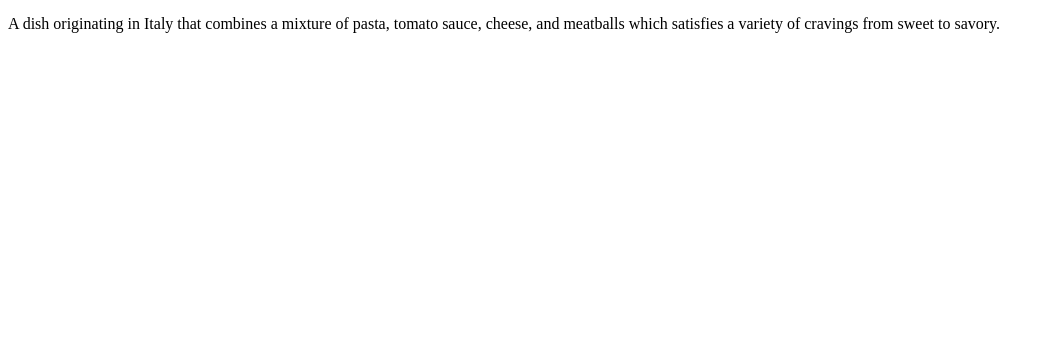
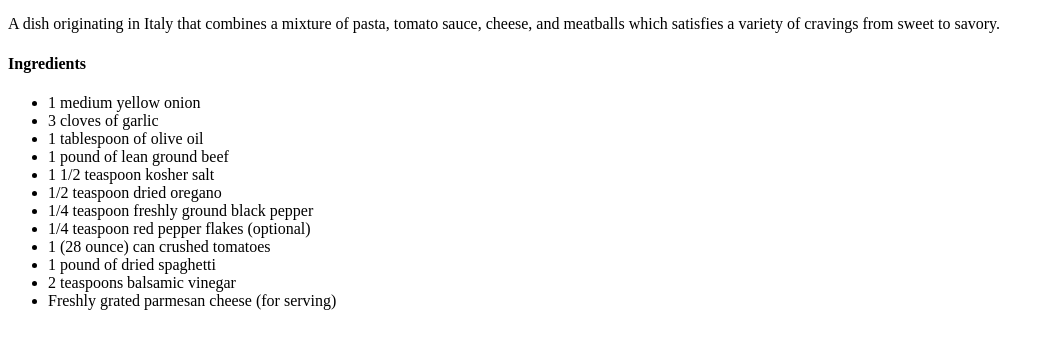
Before and after one commit to NaClIsGood/odin-recipes, a plain HTML site: page recipes/spaghetti.html in a window 1280 px wide. Shown: the part 428-776 px from the top of the page, without its empty margins (0-1054 px from the left). Drawn offline with Linux system fonts and the light colour scheme.

Commit message:
Fixed ingredient list

```diff
--- a/recipes/spaghetti.html
+++ b/recipes/spaghetti.html
@@ -14,5 +14,24 @@
         tomato sauce, cheese, and meatballs which satisfies a variety
         of cravings from sweet to savory.
     </p>
+    <p></p>
+    <div>
+        <h4>Ingredients</h4>
+        <ul>
+            <li>1 medium yellow onion</li>
+            <li>3 cloves of garlic</li>
+            <li>1 tablespoon of olive oil</li>
+            <li>1 pound of lean ground beef</li>
+            <li>1 1/2 teaspoon kosher salt</li>
+            <li>1/2 teaspoon dried oregano</li>
+            <li>1/4 teaspoon freshly ground black pepper</li>
+            <li>1/4 teaspoon red pepper flakes (optional)</li>
+            <li>1 (28 ounce) can crushed tomatoes</li>
+            <li>1 pound of dried spaghetti</li>
+            <li>2 teaspoons balsamic vinegar</li>
+            <li>Freshly grated parmesan cheese (for serving)</li>
+        </ul>
+    </div>
+
 </body>
 </html>
```
